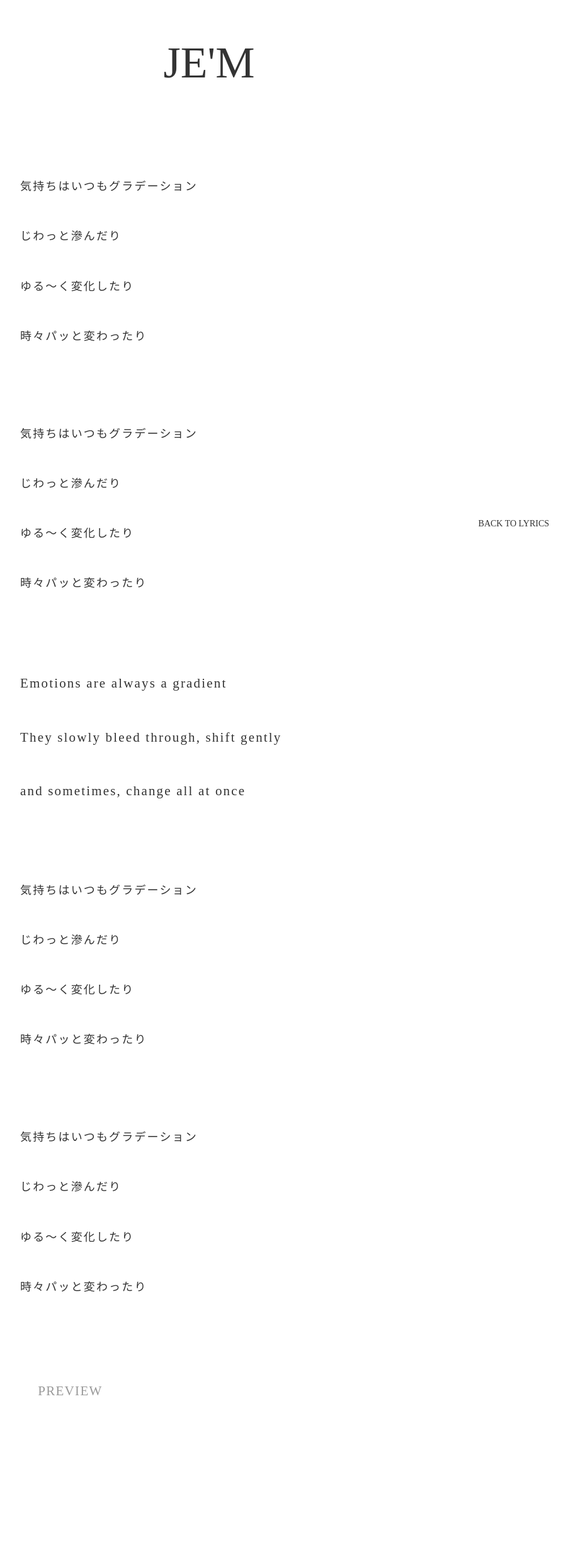
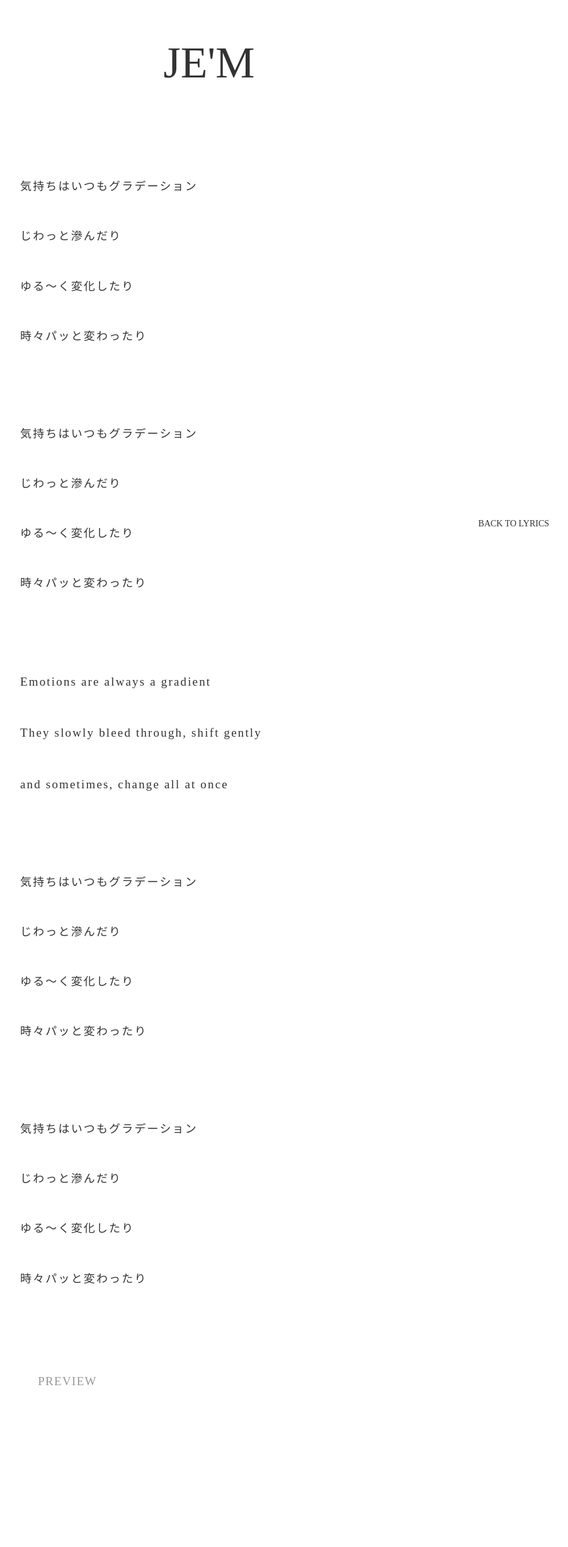
Before and after one commit to ohlucinda/jemlyrics, a Jekyll site: the page built from _posts/2026-04-10-気持ちはいつも.md, in a window 1280 px wide. Shown: the whole page at 63% size, without its empty margins (308-1210 px from the left). Built offline with Jekyll 4.4.1, drawn with Linux system fonts in a browser that asks for light colours; some web fonts are replaced.

Commit message:
Update lyrics.html

```diff
--- a/_layouts/lyrics.html
+++ b/_layouts/lyrics.html
@@ -35,7 +35,7 @@ a { text-decoration: none; color: inherit; }
   margin-left: 10%;
 }
 .en {
-  font-size: 21px;
+  font-size: 19px;
 }
 .back {
   position: fixed;
@@ -53,7 +53,7 @@ a { text-decoration: none; color: inherit; }
     padding-left: 0;
   }
   .en {
-    font-size: 19px;
+    font-size: 17px;
   }
   .back { bottom: 60px; right: 24px; }
   .back a { font-size: 14px; }
```
